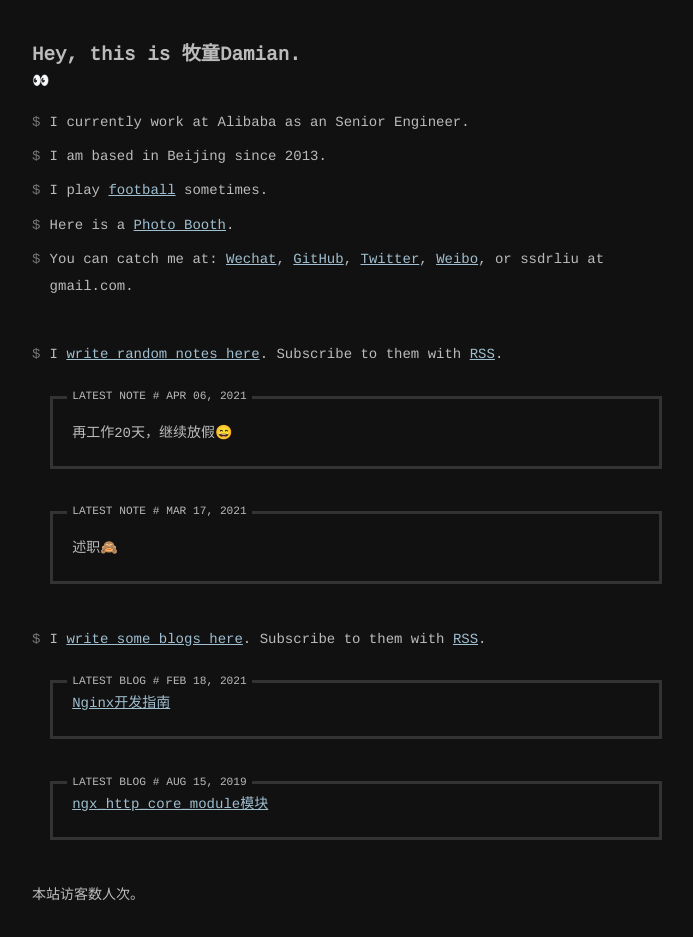
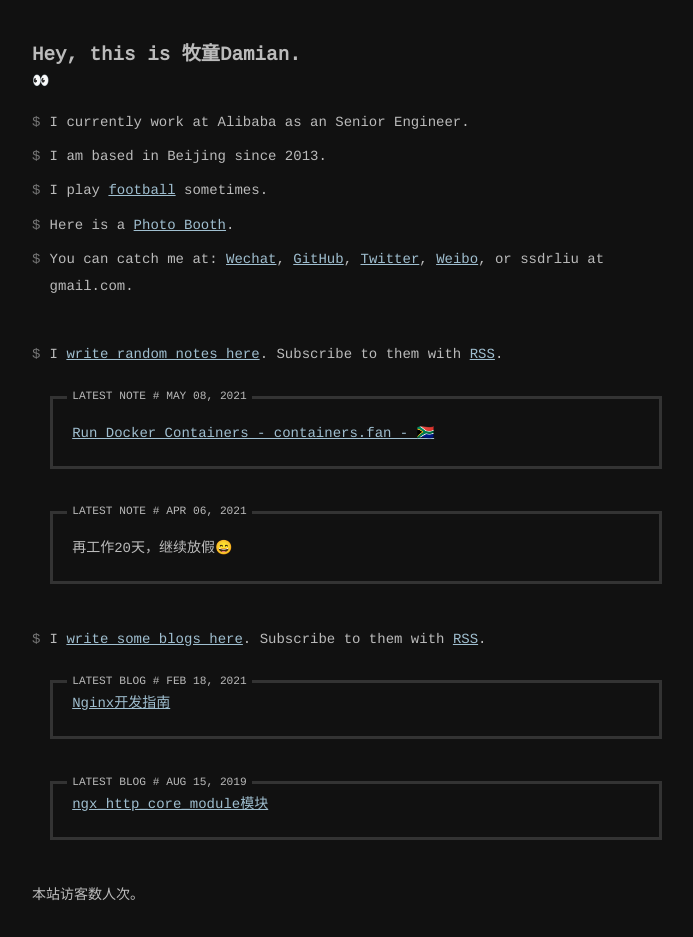
Before and after one commit to ssdr/site, a Jekyll site: the page built from index.html, in a window 1280 px wide. Shown: the whole page, without its empty margins (293-986 px from the left). Built offline with Jekyll 4.4.1, drawn with Linux system fonts in a browser that asks for light colours; comment, search, counter and statistics services are not loaded.

Commit message:
📝 Update an entry via micropub

```diff
--- a/_data/notes.yml
+++ b/_data/notes.yml
@@ -1,3 +1,7 @@
+- date: 2021/05/08 09:31
+  content: |
+     [Run Docker Containers - containers.fan - 🇿🇦](https://containers.fan/posts/run-docker-containers/)
+
 - date: 2021/04/06 05:25
   content: |
     再工作20天，继续放假😄
```
